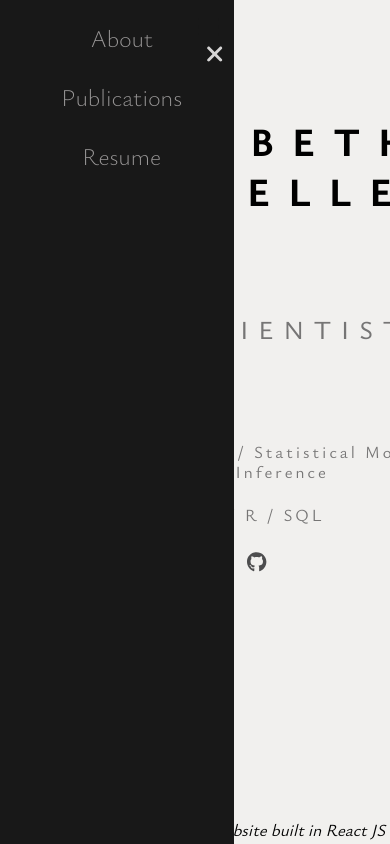
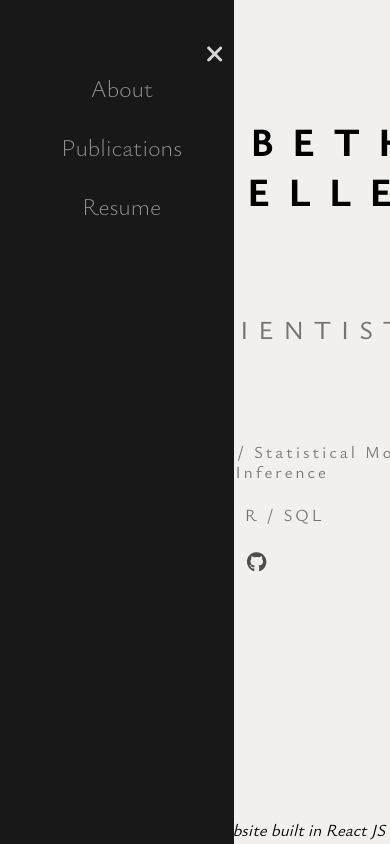
Before and after one commit to aam3/Personal_Website, a React (Create React App) app: page / in a window 390 px wide. Shown: the top 844 px of the page. Built offline with nearby package versions, Linux system fonts and the light colour scheme.

Commit message:
removed logo-link margin

```diff
--- a/src/components/Sidebar/index.scss
+++ b/src/components/Sidebar/index.scss
@@ -156,7 +156,7 @@
         }
 
         .logo-link {
-          margin: 0 0 -100px 0;
+          // margin: 0 0 -100px 0;
           padding: 0;
           width: 100%;
           text-align: center;
```
